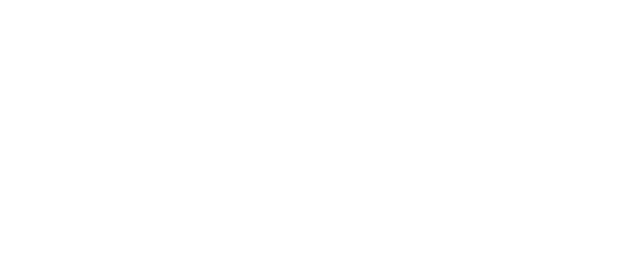
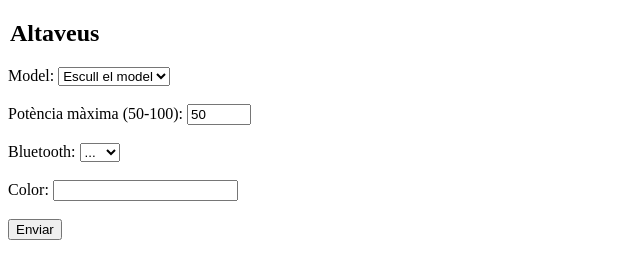
Before and after one commit to yeray-delgado/Website, a plain HTML site: page html/06formularis/a2.html in a window 1280 px wide. Shown: the whole page, without its empty margins (0-640 px from the left). Drawn offline with Linux system fonts and the light colour scheme.

Commit message:
Deploying to gh-pages from @ yeray-delgado/Website@caf9d4d6d59554b3cf714cacd4e6f795339fa23b 🚀

```diff
--- a/html/06formularis/a2.html
+++ b/html/06formularis/a2.html
@@ -6,6 +6,39 @@
     <title>Activitat 2 - Yeray Delgado</title>
 </head>
 <body>
+    <form>
+        <legend><h2>Altaveus</h2></legend>
+        <label for ="model">
+            Model:
+            <select name="model" >
+                <option value="" disabled selected>Escull el model</option>
+                <option value="0">R4</option>
+                <option value="1">R5</option>
+                <option value="2">SR1</option>
+            </select>
+        </label>
+        <br><br>
+        <label for="potencia">
+            Potència màxima (50-100):
+            <input type="number" value="50" min="50" max="100">
+        </label>
+        <br><br>
+        <label for="bluetooth">
+            Bluetooth:
+            <select name="bluetooth">
+                <option value="" disabled selected>...</option>
+                <option value="0">Si</option>
+                <option value="1">No</option>
+            </select>
+        </label>
+        <br><br>
+        <label for="color">
+            Color:
+            <input type="text">
+        </label>
+        <br><br>
+        <button>Enviar</button>
 
+    </form>
 </body>
 </html>
```
Also changed, not shown: html/07multimedia/a1.html (added, +17 -0 lines), 2 other files.
